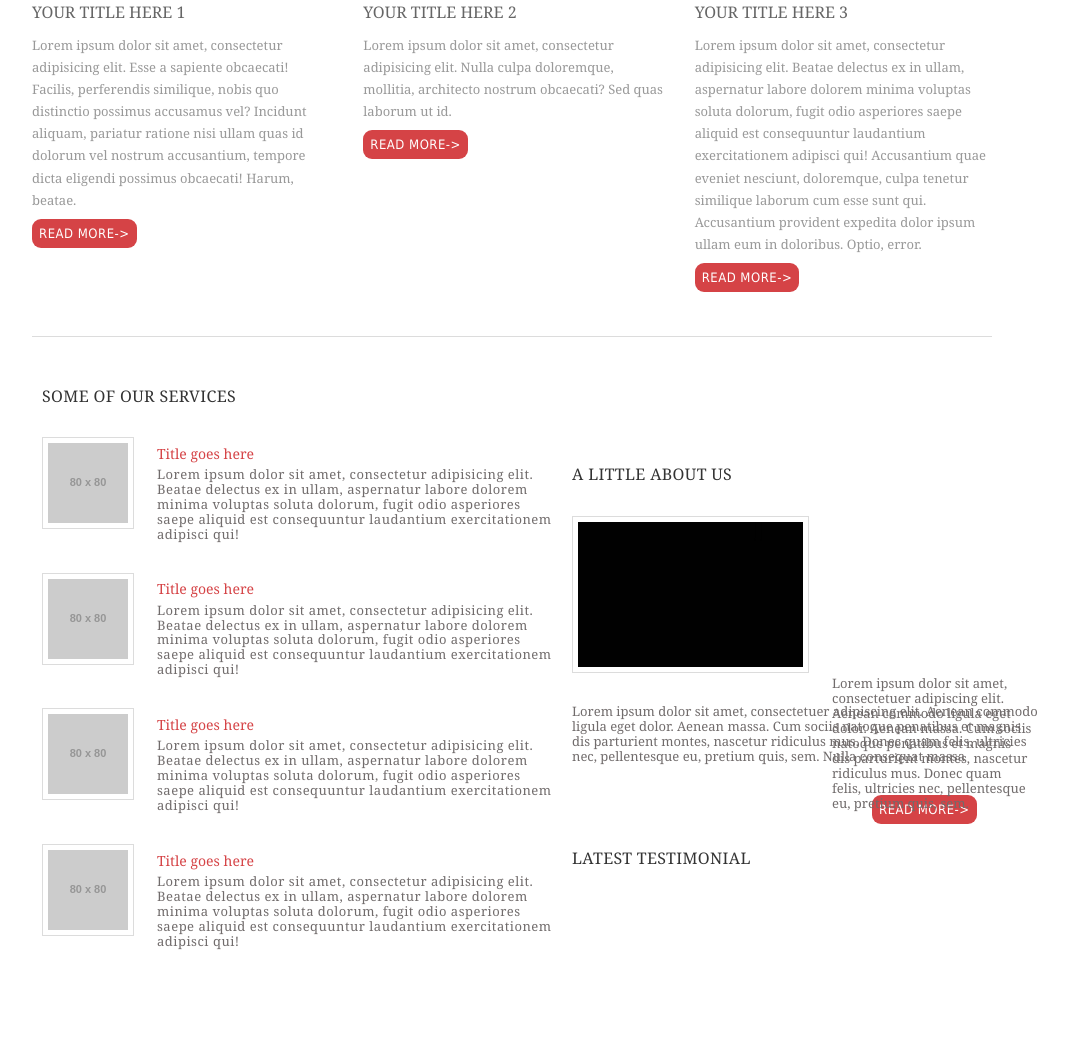
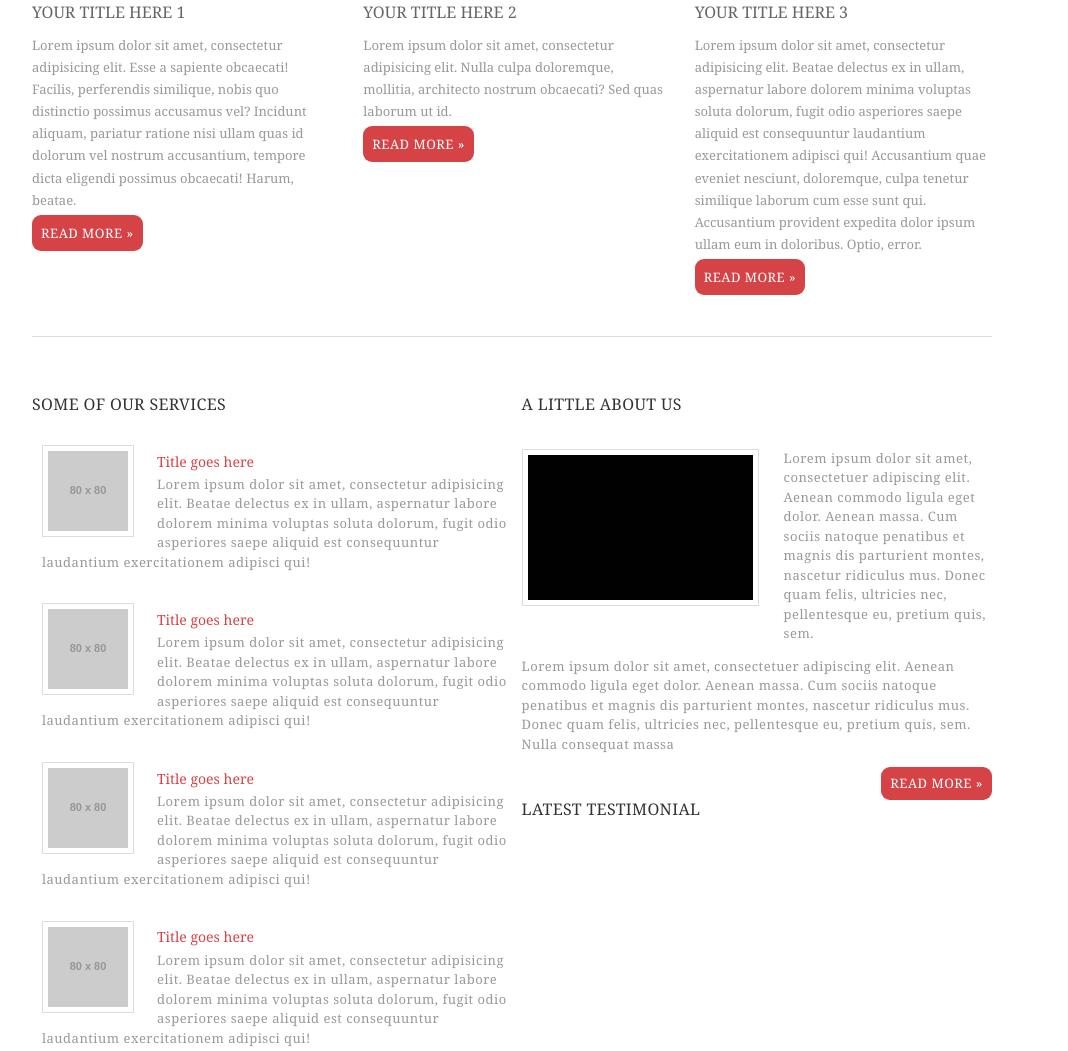
Before and after one commit to ValeryFilipev/back-to-basics, a plain HTML site: page index.html in a window 1280 px wide. Shown: the part 676-1727 px from the top of the page, without its empty margins (128-1196 px from the left). Drawn offline with Linux system fonts and the light colour scheme; placeholder pictures from the web are drawn by us.

Commit message:
Correct markup 'a little about us' section

```diff
--- a/css/main.css
+++ b/css/main.css
@@ -219,6 +219,16 @@ ul.features li {
 	position: relative;
 }
 
+.information-with-photo,
+.about-us {
+	width: 49%;
+	float: left;
+}
+
+.about-us {
+	margin-left: 2%;
+}
+
 .features-header {
 	font-size: 16px;
 	font-family: Georgia;
@@ -264,16 +274,13 @@ ul.features li {
 	-webkit-border-radius: 9px;
 	border-radius: 9px;
 	color: #fff;
-	font-family: Tahoma;
+	font-family: Georgia;
 	font-size: 13px;
-	height: 20px;
-	width: 105px;
-	padding: 0 9px;
 	box-sizing: border-box;
 	border: none;
 	text-transform: uppercase;
 	text-decoration: none;
-	padding: 7px ;
+	padding: 9px;
 	font-weight: lighter;
 	letter-spacing: 0.5px;
 }
@@ -315,77 +322,37 @@ ul.features li {
 .information-content {
 	font-family: Georgia;
 	font-size: 13px;
-	color: #716c6c;
+	color: #999;
 	letter-spacing: 0.5px;
 	font-weight: 100;
 	display: block;
-	width: 510px;
     margin-top: 5px;
+	line-height: 150%;
 }
 
 .h2-2 {
-	font-family: Georgia;
-	font-size: 16px;
-	text-transform: uppercase;
-	font-weight: lighter;
-	letter-spacing: 0.35px;
-	color: #333;
-	margin-top: -500px;
-	margin-left: 500px;
+	margin-bottom: 35px;
+}
+
+.paragraph-2 {
+	clear: left;
 }
 
 .photo-of-the-paragraph {
 	border: 1px solid gainsboro;
 	padding: 5px;
 	position: relative;
-	margin-left: -260px;
-	margin-top: 20px;
-	margin-right: 0;
+	margin-right: 25px;
+	margin-bottom: 20px;
+	float: left;
 }
 
 .a-little-about-us {
 	list-style-type: none;
 }
 
-.paragraph-2 {
-	font-family: Georgia;
-	font-size: 13px;
-	color: #716c6c;
-	width: 200px;
-	display: block;
-	margin-left: 760px;
-	position: relative;
-}
-
-.paragraph-3 {
-	display: block;
-	width: 470px;
-	font-family: Georgia;
-	font-size: 13px;
-	color: #716c6c;
-	position: relative;
-	margin-left: 500px;
-	margin-top: -120px;
-}
-
-.read-more1 {
-	background-color: #d54346;
-	-webkit-border-radius: 9px;
-	border-radius: 9px;
-	color: #fff;
-	font-family: Tahoma;
-	font-size: 13px;
-	height: 20px;
-	width: 105px;
-	padding: 0 9px;
-	box-sizing: border-box;
-	border: none;
-	text-transform: uppercase;
-	text-decoration: none;
-	padding: 7px ;
-	font-weight: lighter;
-	letter-spacing: 0.5px;
-	margin-left: 800px;
+.read-more:hover {
+	background-color: #981f22;
 }
 
 .horizontal-line-1 {
@@ -396,6 +363,11 @@ ul.features li {
 	position: relative;
 	margin-top: 200px;
 	margin-bottom: 50px;
+	clear: both;
+}
+
+.align-right {
+	float: right;
 }
 
 .template {
@@ -423,7 +395,18 @@ ul.features li {
 	font-weight: lighter;
 	letter-spacing: 0.35px;
 	color: #333;
-	margin-left: 500px;
 	position: relative;
 	margin-top: 30px;
 }
+
+#footer {
+	clear: both;
+}
+
+.latest-testimonials {
+	clear: right;
+}
+
+.latest-testimonials__list {
+	padding-left: 0;
+}
--- a/index.html
+++ b/index.html
@@ -54,24 +54,24 @@
 					<li class="features-item">
 						<header class="features-header">YOUR TITLE HERE 1</header>
 						<p class="features-content">Lorem ipsum dolor sit amet, consectetur adipisicing elit. Esse a sapiente obcaecati! Facilis, perferendis similique, nobis quo distinctio possimus accusamus vel? Incidunt aliquam, pariatur ratione nisi ullam quas id dolorum vel nostrum accusantium, tempore dicta eligendi possimus obcaecati! Harum, beatae.</p>
-						<a href="/" class="read-more">read more-></a>
+						<a href="/" class="read-more">read more &raquo;</a>
 					</li>
 					<li class="features-item">
 						<header class="features-header">YOUR TITLE HERE 2</header>
 						<p class="features-content">Lorem ipsum dolor sit amet, consectetur adipisicing elit. Nulla culpa doloremque, mollitia, architecto nostrum obcaecati? Sed quas laborum ut id.</p>
-						<a href="/" class="read-more">read more-></a>
+						<a href="/" class="read-more">read more &raquo;</a>
 					</li>
 					<li class="features-item">
 						<header class="features-header">YOUR TITLE HERE 3</header>
 						<p class="features-content">Lorem ipsum dolor sit amet, consectetur adipisicing elit. Beatae delectus ex in ullam, aspernatur labore dolorem minima voluptas soluta dolorum, fugit odio asperiores saepe aliquid est consequuntur laudantium exercitationem adipisci qui! Accusantium quae eveniet nesciunt, doloremque, culpa tenetur similique laborum cum esse sunt qui. Accusantium provident expedita dolor ipsum ullam eum in doloribus. Optio, error.</p>
-						<a href="/" class="read-more">read more-></a>
+						<a href="/" class="read-more">read more &raquo;</a>
 					</li>
 
 				</ul>
 				<hr class="horizontal-line">
 				<aside class="information-with-photo">
+					<h2 class="h2-1">some of our services</h2>
 					<ul class="same-of-our-services">
-				  <h2 class="h2-1">some of our services</h2>
 						<li class="title-information">
 							<header class="information-title">Title goes here</header>
 							<p class="information-content"><img class="photo-title" src="http://placehold.it/80x80">Lorem ipsum dolor sit amet, consectetur adipisicing elit. Beatae delectus ex in ullam, aspernatur labore dolorem minima voluptas soluta dolorum, fugit odio asperiores saepe aliquid est consequuntur laudantium exercitationem adipisci qui!</p>
@@ -90,27 +90,24 @@
 						</li>
 					</ul>
 				</aside>
-				 <aside>
-				 	<ul class="a-little-about-us">
-				 		<h2 class="h2-2">a little about us</h2>
-				 		 <li class="a-little-about-us-2">
-				 		 	<p class="paragraph-2"><img class="photo-of-the-paragraph" src="img/1.jpg"><br>Lorem ipsum dolor sit amet, consectetuer adipiscing elit. Aenean commodo ligula eget dolor. Aenean massa. Cum sociis natoque penatibus et magnis dis parturient montes, nascetur ridiculus mus. Donec quam felis, ultricies nec, pellentesque eu, pretium quis, sem.</p>
-				 		 </li>
-				 		 <li class="a-little-about-us-3">
-				 		 	<p class="paragraph-3">Lorem ipsum dolor sit amet, consectetuer adipiscing elit. Aenean commodo ligula eget dolor. Aenean massa. Cum sociis natoque penatibus et magnis dis parturient montes, nascetur ridiculus mus. Donec quam felis, ultricies nec, pellentesque eu, pretium quis, sem. Nulla consequat massa</p>
-				 		 	<a href="/" class="read-more1">read more-></a>
-				 		 </li>
-				 	</ul>
-				 </aside>
-				<aside>
-					<ul class="latest-testimonial">
+				 <aside class="about-us">
+					 <div  class="a-little-about-us">
+						 <h2 class="h2-1 h2-2">a little about us</h2>
+						 <img class="photo-of-the-paragraph" src="img/1.jpg">
+						 <p class="information-content">Lorem ipsum dolor sit amet, consectetuer adipiscing elit. Aenean commodo ligula eget dolor. Aenean massa. Cum sociis natoque penatibus et magnis dis parturient montes, nascetur ridiculus mus. Donec quam felis, ultricies nec, pellentesque eu, pretium quis, sem.</p>
+						 <p class="information-content paragraph-2">Lorem ipsum dolor sit amet, consectetuer adipiscing elit. Aenean commodo ligula eget dolor. Aenean massa. Cum sociis natoque penatibus et magnis dis parturient montes, nascetur ridiculus mus. Donec quam felis, ultricies nec, pellentesque eu, pretium quis, sem. Nulla consequat massa</p>
+						 <a href="/" class="read-more align-right">read more &raquo;</a>
+					 </div>
+					 <div class="latest-testimonials">
+						 <ul class="latest-testimonials__list">
 							 <h2 class="h2-3">latest testimonial</h2>
 						 </ul>
+					 </div>
 				 </aside>
 			</main>
 			<hr class="horizontal-line-1">
-			<footer>
-				<p class="copyright">Copyright © 2013 Domain Name - All Rights Reserved</p><br>
+			<footer id="footer">
+				<p class="copyright">Copyright &copy; 2013 Domain Name - All Rights Reserved</p><br>
 				<p class="template">Template by OS Templates</p>
 			</footer>
 		</div>
```
Lines whose indentation alone changed are shown as unchanged.
